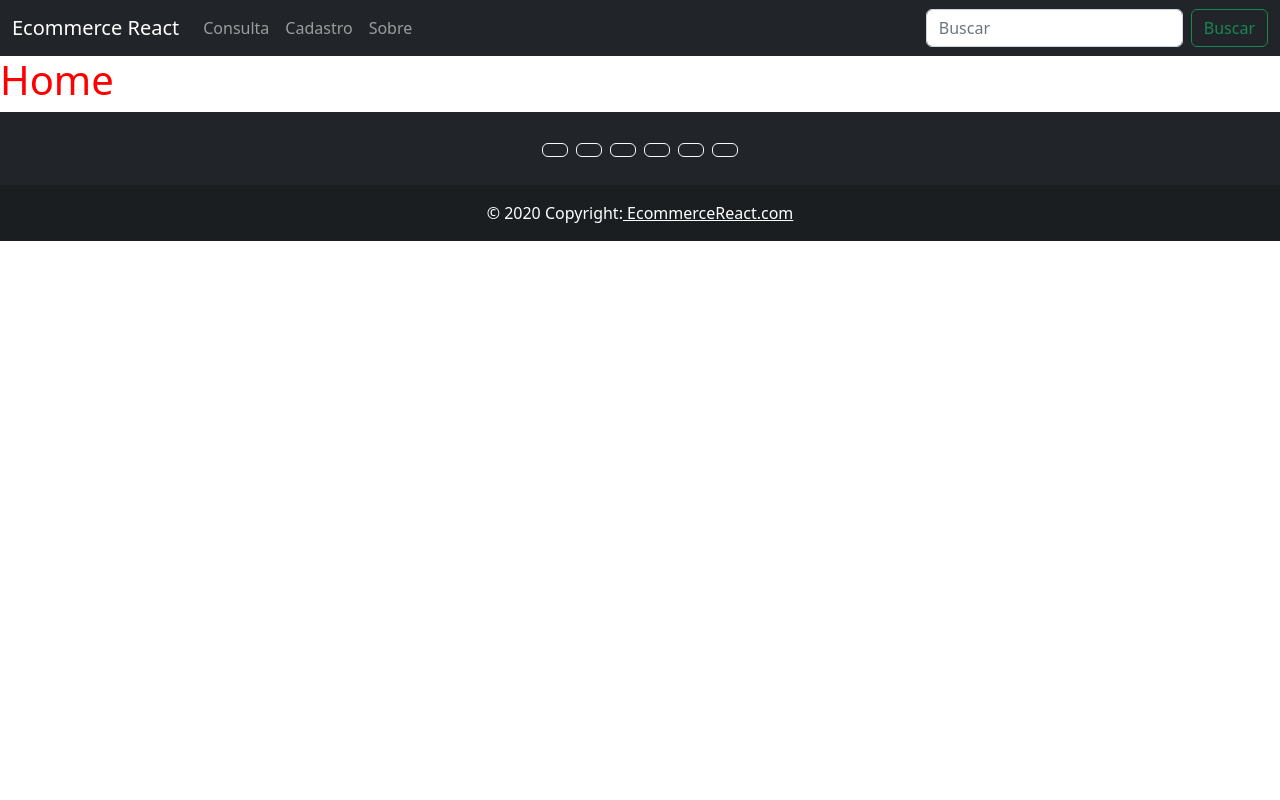
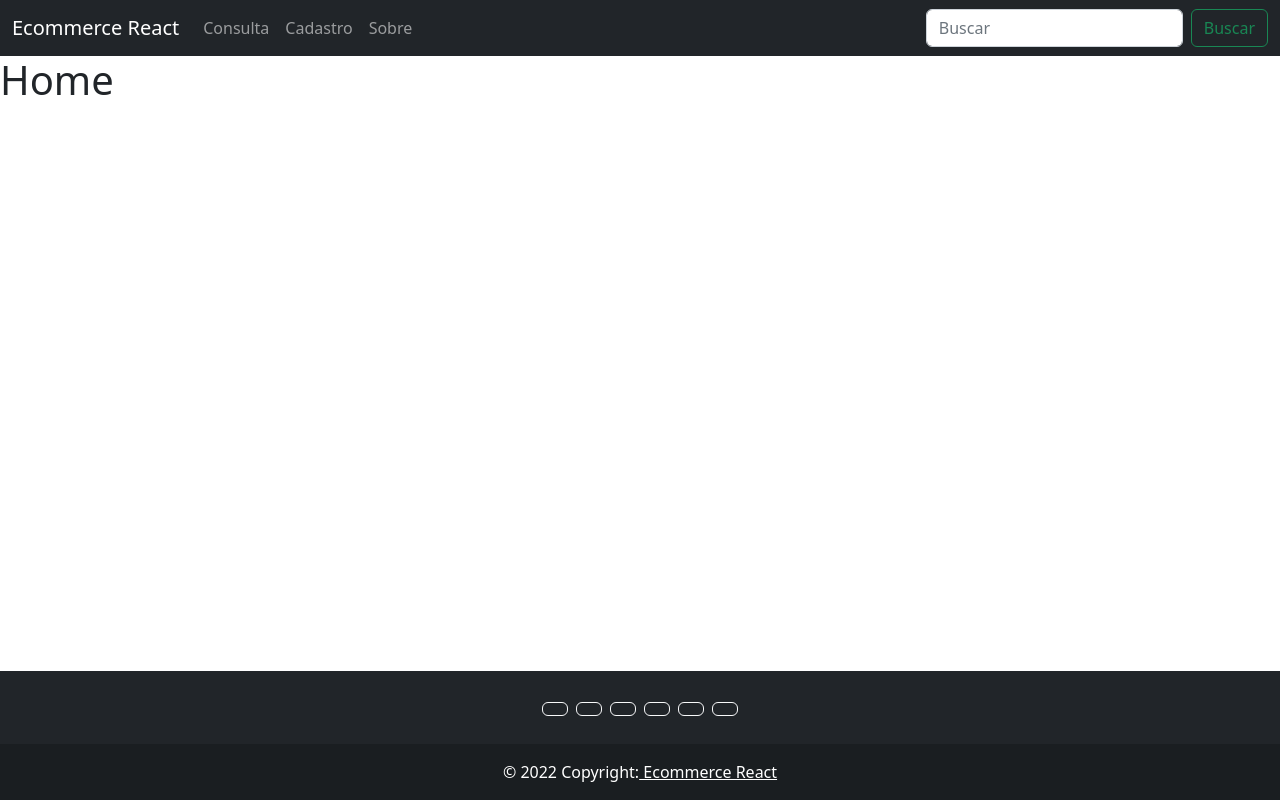
Before and after one commit to FerrazLeandro/Asphalt-Coding, a React (Vite) app: page / in a window 1280 px wide. Built offline with nearby package versions, Linux system fonts and the light colour scheme.

Commit message:
Estilização do footer e header

```diff
--- a/src/components/Footer/footer.css
+++ b/src/components/Footer/footer.css
@@ -1,3 +1,6 @@
-h1 {
-    color: green;
+footer{
+    position: fixed;
+    bottom:0;
+    left: 0;
+    width: 100%;
 }
--- a/src/components/Footer/footer.jsx
+++ b/src/components/Footer/footer.jsx
@@ -32,15 +32,15 @@ function Footer() {
                             <i className="fab fa-linkedin-in"></i>
                         </a>
 
-                        <a className="btn btn-outline-light btn-floating m-1" href="#!" role="button">
+                        <a className="btn btn-outline-light btn-floating m-1" href="https://github.com/AnthonyBarbosa15/EcommerceReact" role="button">
                             <i className="fab fa-github"></i>
                             </a>
                     </section>
                 </div>
 
                 <div className="text-center p-3" style={{backgroundColor: "rgba(0, 0, 0, 0.2)"}}>
-                    © 2020 Copyright:
-                    <a className="text-white" href="https://mdbootstrap.com/"> EcommerceReact.com</a>
+                    © 2022 Copyright:
+                    <a className="text-white" href="https://github.com/AnthonyBarbosa15/EcommerceReact"> Ecommerce React</a>
                 </div>
             </footer>
         </>
--- a/src/components/Header/header.css
+++ b/src/components/Header/header.css
@@ -1,3 +1,5 @@
-h1 {
-    color: red;
+header{
+    position: fixed;
+    top:0;
+    left: 0;
 }
```
Also changed, not shown: src/components/Main/main.jsx (added, +12 -0 lines), src/components/Main/main.css (added).
